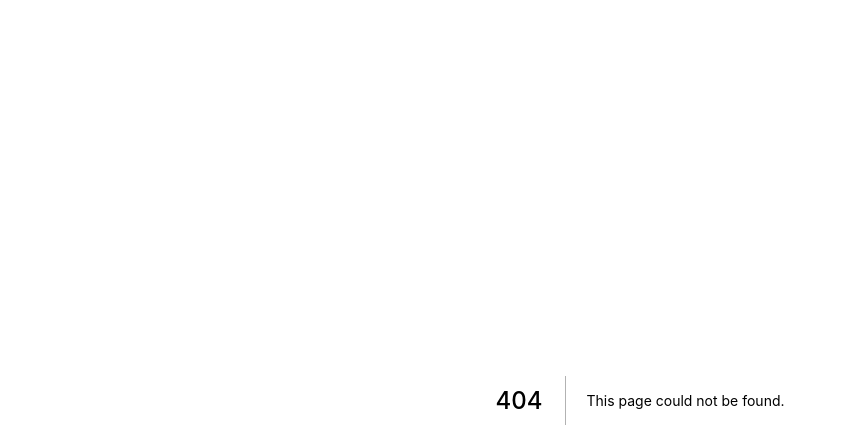
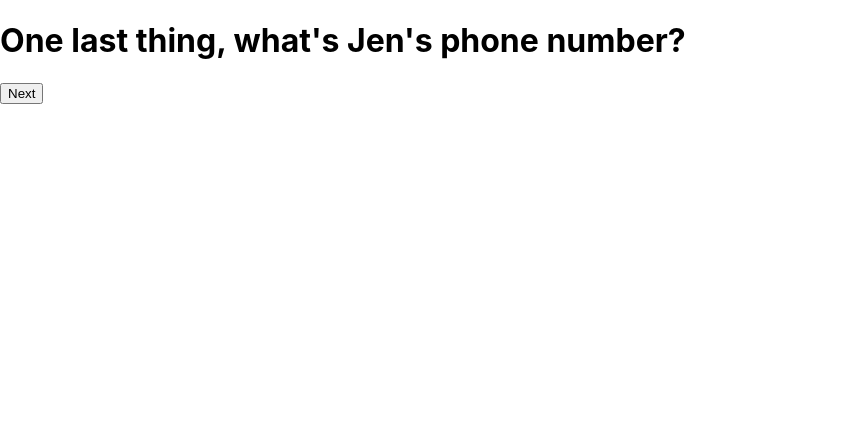
Before and after one commit to kent28808/olivebranchr2, a Next.js app: page /screen14 in a window 1280 px wide. Before the commit this address had no page. Shown: the top 448 px of the page, without its empty margins (0-847 px from the left). Built offline with nearby package versions, Linux system fonts and the light colour scheme.

Commit message:
added new screens

```diff
--- /dev/null
+++ b/pages/screen14.js
@@ -0,0 +1,14 @@
+import Link from "next/link";
+
+const finalPhonescreen = () => {
+    return (
+        <div>
+            <h1>One last thing, what's Jen's phone number?</h1>
+            <Link href="/screen15">
+            <button>Next</button>
+            </Link>
+        </div>
+    );
+}
+
+export default finalPhonescreen;
```
Also changed, not shown: pages/screen15.js (added, +14 -0 lines), pages/screen16.js (added, +12 -0 lines).
